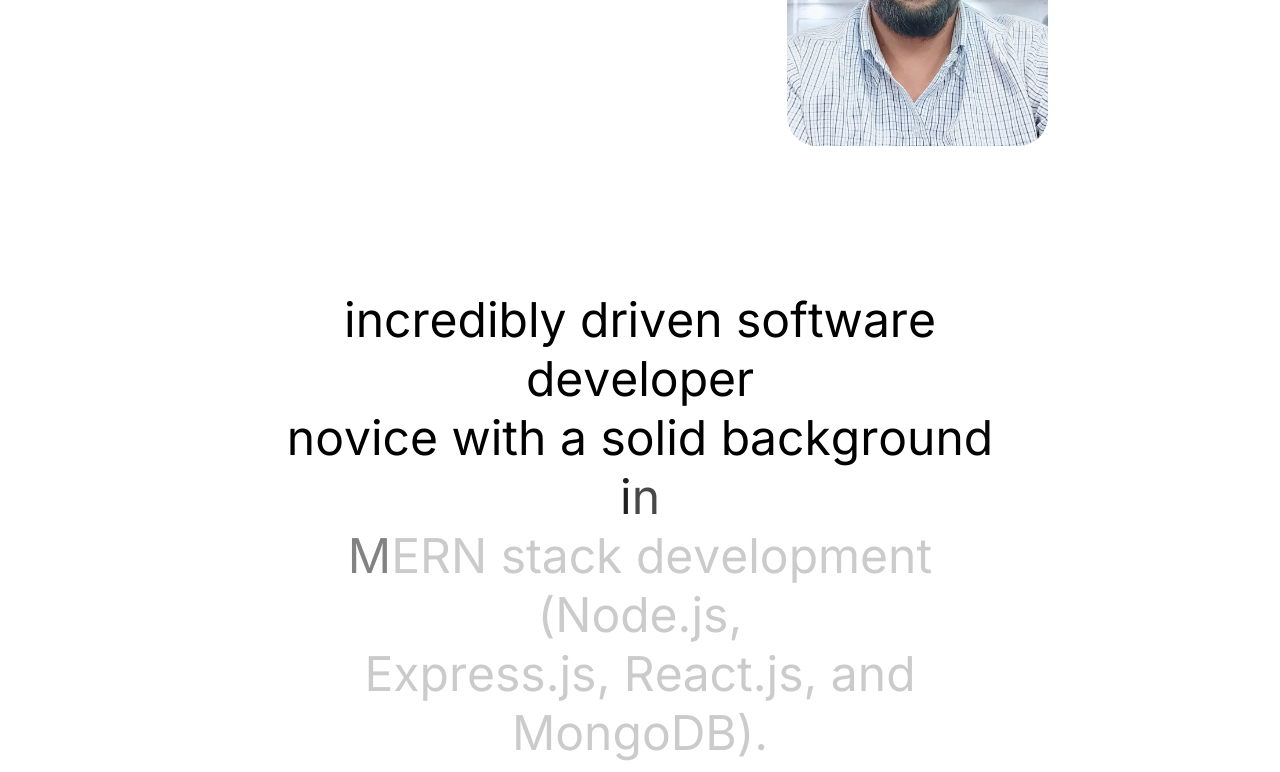
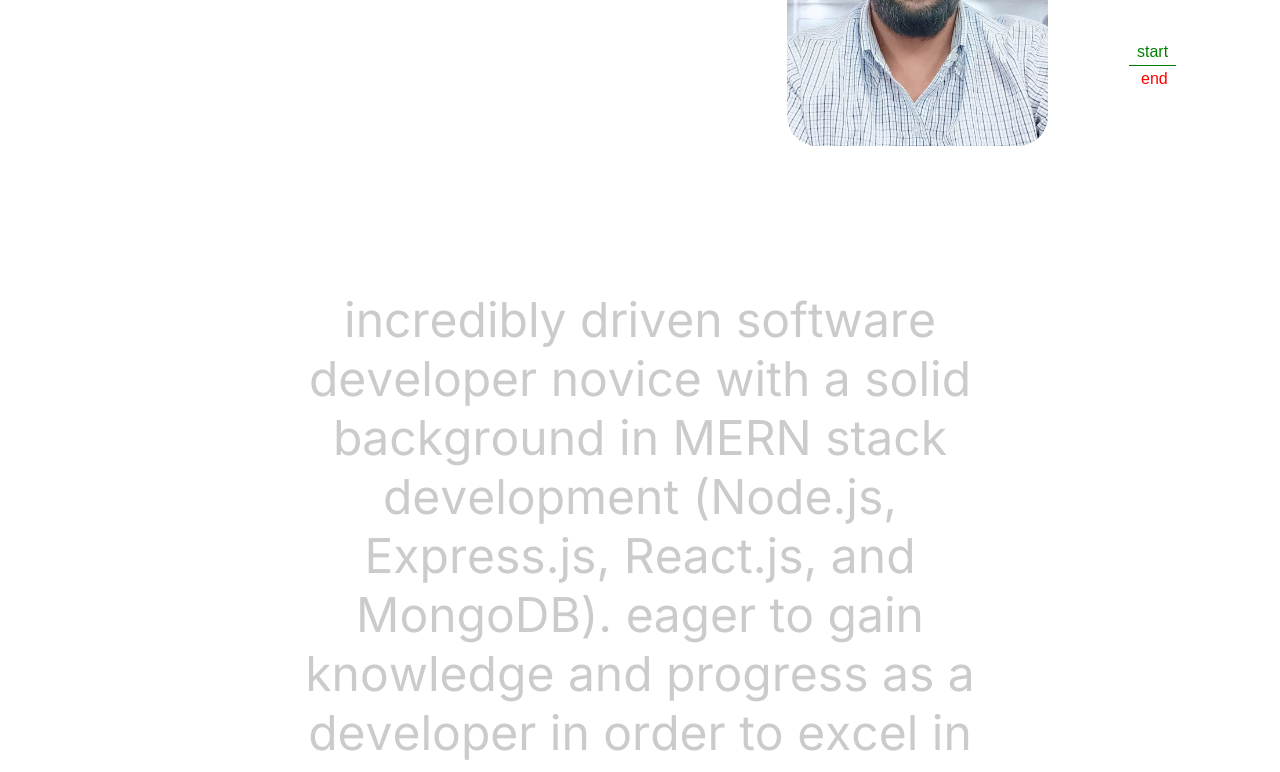
Before and after one commit to mdArshad10/Portfolio_second, a website built with Vite: page index.html in a window 1280 px wide. Shown: the part 415-1187 px from the top of the page. Built offline with nearby package versions, Linux system fonts and the light colour scheme; animation ran at ten frames a second; files whose address does not match are found by name.

Commit message:
text revel effect is work but not 100%

```diff
--- a/index.html
+++ b/index.html
@@ -203,11 +203,6 @@
 
       <footer>2023-24 Copyright ©.</footer>
     </div>
-    <script src="https://cdn.jsdelivr.net/npm/gsap@3.12.5/dist/gsap.min.js"></script>
-
-    <script src="https://cdn.jsdelivr.net/npm/gsap@3.12.5/dist/TextPlugin.min.js"></script>
-
-    <script src="https://unpkg.com/typewriter-effect@latest/dist/core.js"></script>
 
     <script type="module" src="./main.js"></script>
   </body>
--- a/main.js
+++ b/main.js
@@ -1,5 +1,6 @@
 import { gsap } from "gsap";
 import { ScrollTrigger } from "gsap/ScrollTrigger";
+import Typewriter from "typewriter-effect/dist/core";
 import SplitType from "split-type";
 
 gsap.registerPlugin(ScrollTrigger);
@@ -43,21 +44,23 @@
 }
 
 function textRevelEffect() {
-  const paragraphs = document.querySelector(".reveal-type");
-  console.log(paragraphs);
-    const text = new SplitType(paragraphs, { type: "chars" });
-    gsap.from(text.chars, {
+  // Split text into words and characters
+  const text = new SplitType(".reveal-type", { types: "words, chars" });
+
+  // Animate characters into view with a stagger effect
+  gsap.from(".char", {
     scrollTrigger: {
+
       trigger: ".char",
-        start: "top 80%",
+      start: "bottom 20%",
       end: "top 20%",
       markers: true,
       scrub: 3,
     },
     opacity: 0.2,
     stagger: 0.1,
+    stagger: { amount: 0.1 },
   });
-
 }
 
 function descriptionChanges() {
```
Lines whose indentation alone changed are shown as unchanged.
